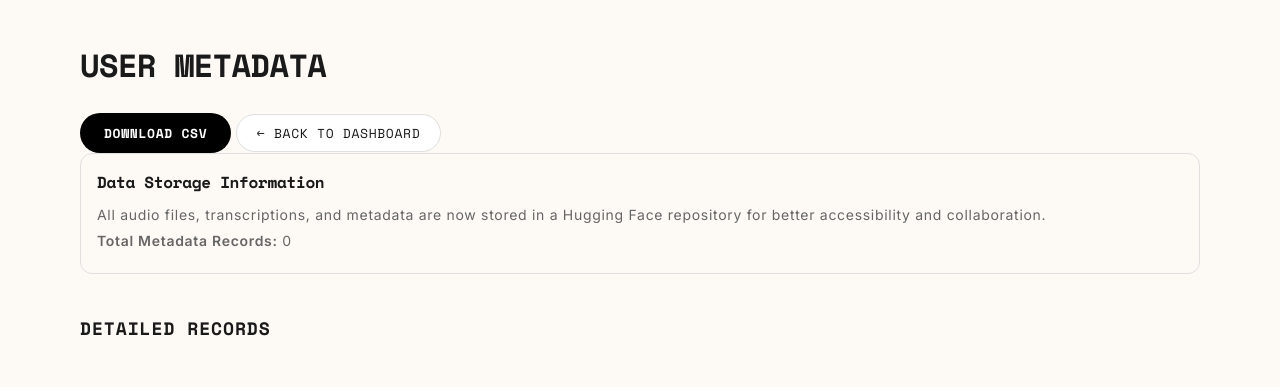
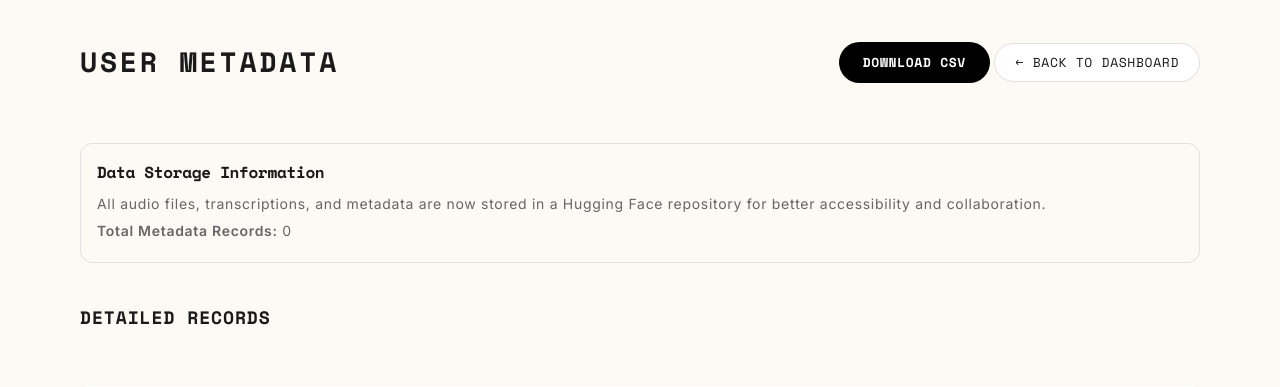
Before and after one commit to iamprashanth238/uoh_speech_app, a Flask app: page /admin/metadata in a window 1280 px wide. Shown: the top 387 px of the page. Run offline with Flask 3, Linux system fonts and the light colour scheme; the visitor is signed in with stand-in values (Sample User, id 1); data that the repository does not hold is empty.

Commit message:
Debugged The CSS in admin page

```diff
--- a/config.py
+++ b/config.py
@@ -21,8 +21,8 @@ class Config:
     AWS_SECRET_ACCESS_KEY = os.getenv('AWS_SECRET_ACCESS_KEY')
     S3_BUCKET_NAME = os.getenv('S3_BUCKET_NAME')
 
-    # Sanitize S3_REGION (e.g., convert "Europe (Stockholm) eu-north-1" to "eu-north-1")
-    _raw_region = os.getenv('AWS_REGION', os.getenv('S3_REGION', 'eu-north-1'))
+    # Prioritize S3_REGION to avoid collision with Vercel's default AWS_REGION (e.g., iad1)
+    _raw_region = os.getenv('S3_REGION', os.getenv('AWS_REGION', 'eu-north-1'))
     if _raw_region and ' ' in _raw_region:
         # Extract the last part which is usually the region code like 'eu-north-1'
         S3_REGION = _raw_region.split()[-1].strip()
--- a/routes/admin_routes.py
+++ b/routes/admin_routes.py
@@ -63,10 +63,15 @@ def admin_dashboard():
             'unused': unused_tribal
         }
 
-        # 5. Metadata / User Records (Now from Database for reliability)
+        # 5. Metadata / User Records (Now from Database for reliability, but fallback to S3 for Vercel)
         metadata_count = get_total_recordings_count()
+        if metadata_count == 0:
+             # Fallback: Count files in the dedicated metadata folder in S3
+             metadata_count = s3.count_files(Config.S3_METADATA_PREFIX)
+             # Note: CSV exports might exist in this folder too, so this is an estimate
+             # but better than showing 0 when data exists.
 
-        print(f"DEBUG DASHBOARD: Audio={audio_count}, Trans={transcription_count}, StdPrompts={prompt_stats}, Tribal={tribal_prompt_stats}")
+        print(f"DEBUG DASHBOARD: Audio={audio_count}, Trans={transcription_count}, StdPrompts={prompt_stats}, Tribal={tribal_prompt_stats}, Metadata={metadata_count}")
 
     except Exception as e:
         print(f"Error fetching S3 stats in dashboard: {e}")
--- a/static/admin.css
+++ b/static/admin.css
@@ -20,6 +20,24 @@
 
 .metadata-page {
     max-width: 1200px;
+}
+
+/* ===== Dashboard Header ===== */
+.dashboard-header,
+.page-header {
+    display: flex;
+    justify-content: space-between;
+    align-items: center;
+    margin-bottom: var(--space-xl);
+    padding-bottom: var(--space-md);
+    border-bottom: 2px solid var(--bg);
+}
+
+.dashboard-title,
+.page-title {
+    margin: 0;
+    font-size: 28px;
+    letter-spacing: 0.1em;
 }
 
 /* ===== Stats Grid ===== */
```
Also changed, not shown: utils/s3_utils.py (+7 -2 lines).
